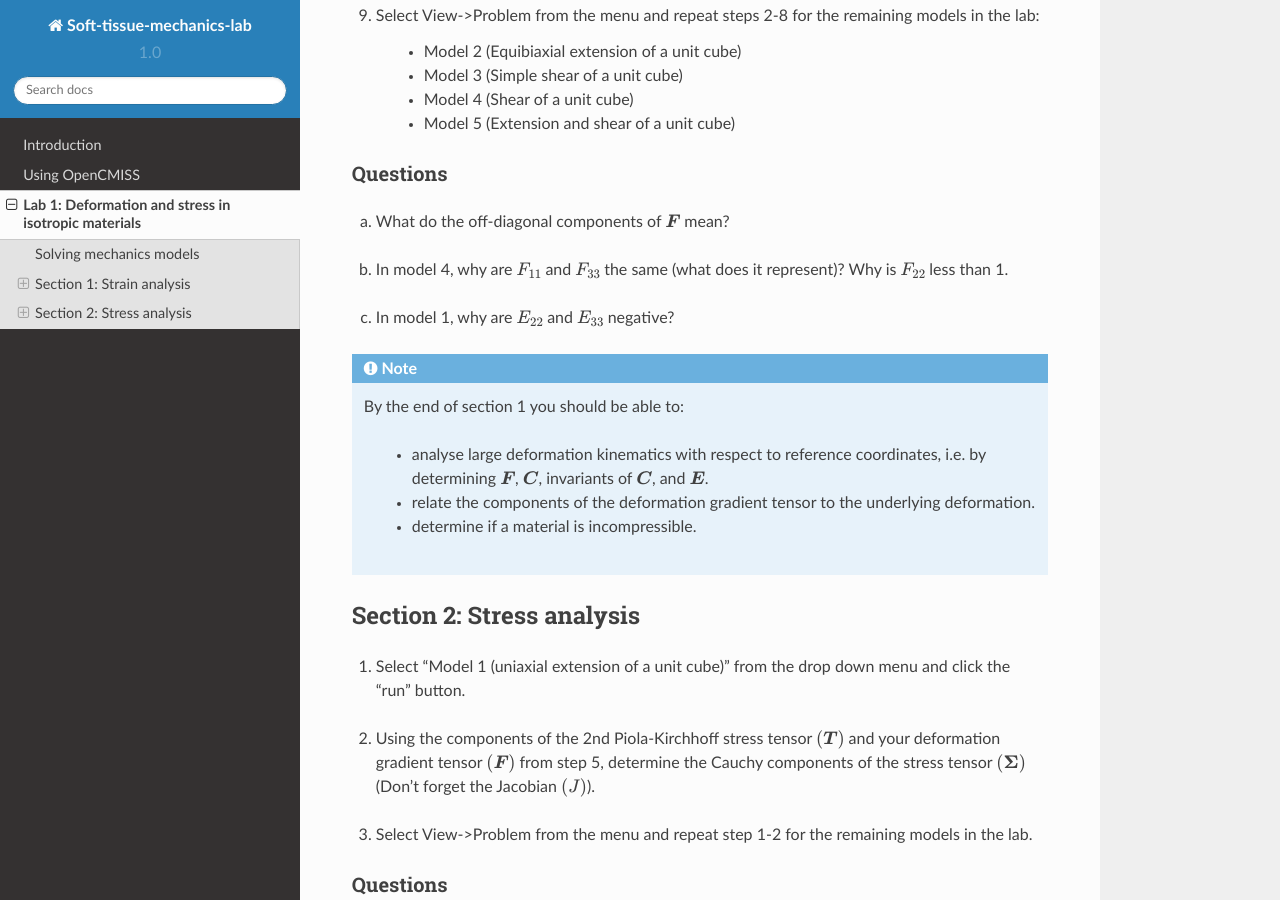
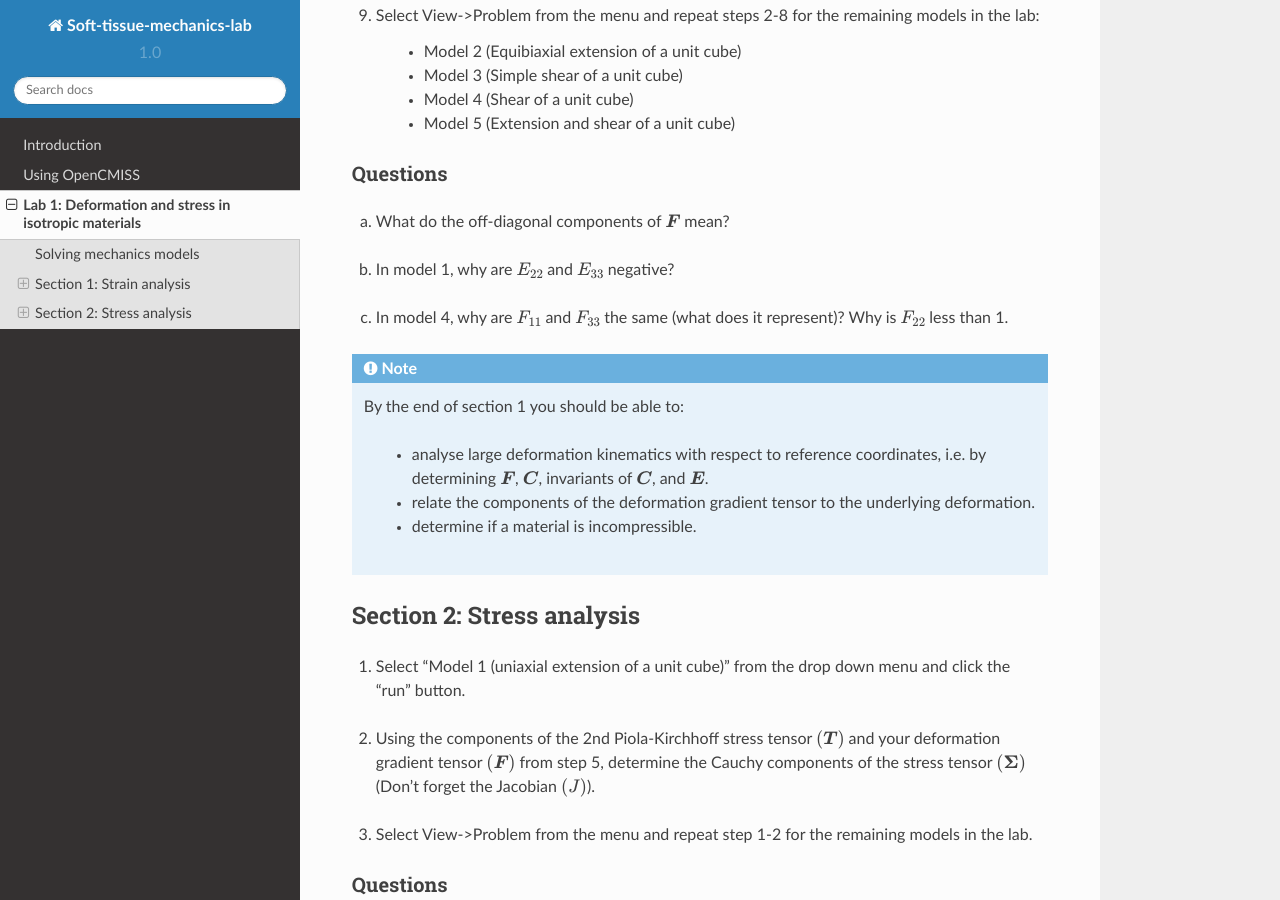
Before and after one commit to mpnash/soft-tissue-mechanics-labs, a Sphinx documentation site: the page built from docs/source/lab1.rst, in a window 1280 px wide and 900 px high, scrolled down 2113 px. Built offline with Sphinx 7.4.7 and the Read the Docs theme 2.0.0, drawn with Linux system fonts in a browser that asks for light colours.

Commit message:
Update lab1.rst

```diff
--- a/docs/source/lab1.rst
+++ b/docs/source/lab1.rst
@@ -108,11 +108,11 @@ a. What do the off-diagonal components of :math:`\boldsymbol{F}` mean?
 
 |vspace|
 
-b. In model 4, why are :math:`F_{11}` and :math:`F_{33}` the same (what does it represent)? Why is :math:`F_{22}` less than 1.
+b. In model 1, why are :math:`E_{22}` and :math:`E_{33}` negative?
 
 |vspace|
 
-c. In model 1, why are :math:`E_{22}` and :math:`E_{33}` negative?
+c. In model 4, why are :math:`F_{11}` and :math:`F_{33}` the same (what does it represent)? Why is :math:`F_{22}` less than 1.
 
 |vspace|
 
```
